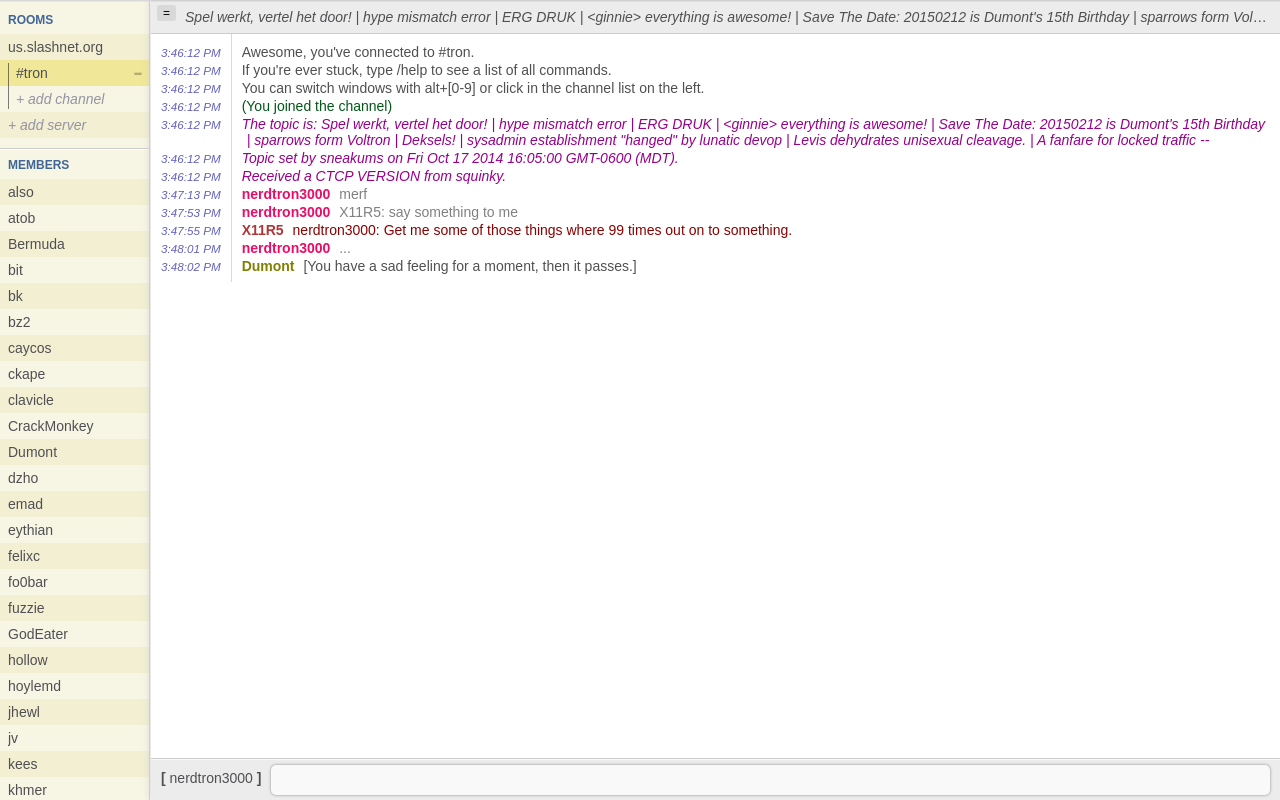
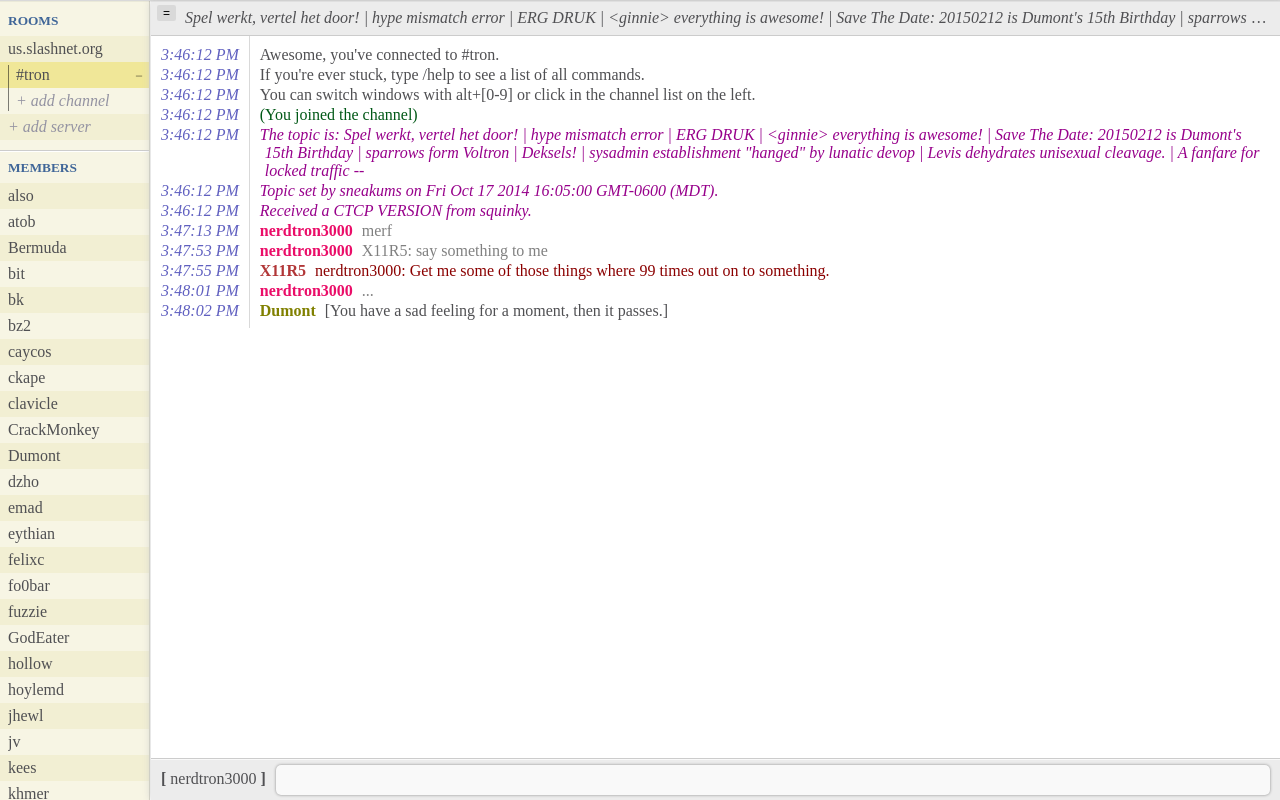
Before and after one commit to nealey/spongy-client-chrome, a browser extension: page app/example.html in a window 1280 px wide. Drawn offline with nearby package versions, Linux system fonts and the light colour scheme.

Commit message:
Gussy up fonts a little

```diff
--- a/app/style.css
+++ b/app/style.css
@@ -11,8 +11,8 @@ html, body {
 
 body {
   color: #505053;
-  font-family: sans-serif;
-  font-size: 14px;
+  /* font-family: sans-serif; */
+  font-size: 100%;
 }
 
 .hidden {
@@ -81,7 +81,7 @@ ul {
 #rooms-and-nicks h1 {
   color: #406698;
   text-transform: uppercase;
-  font-size: 12px;
+  font-size: smaller;
   padding: 8px 0px 2px 8px;
   margin: 0px;
 }
@@ -149,7 +149,7 @@ ul {
   right: 2px;
   top: -1px;
   cursor: pointer;
-  font-size: 18px;
+  font-size: larger;
   display: none;
 }
 
@@ -232,7 +232,7 @@ ul {
   right: 6px;
   top: -1px;
   cursor: pointer;
-  font-size: 30px;
+  font-size: x-large;
   color: rgba(0, 0, 0, .25);
   display: none;
 }
@@ -351,7 +351,7 @@ ul {
 .message .timestamp {
   color: #6060C0;
   font-style: italic;
-  font-size: smaller;
+  /* font-size: smaller; */
   white-space: nowrap;
   display: table-cell;
   text-align: right;
@@ -448,7 +448,7 @@ ul {
   border-radius: 5px;
   -webkit-box-shadow: 0px 0px 3px #888;
   color: #505053;
-  font-size: 14px;
+  font-size: 100%;
   padding: 0px 8px;
   outline: 0;
 }
```
